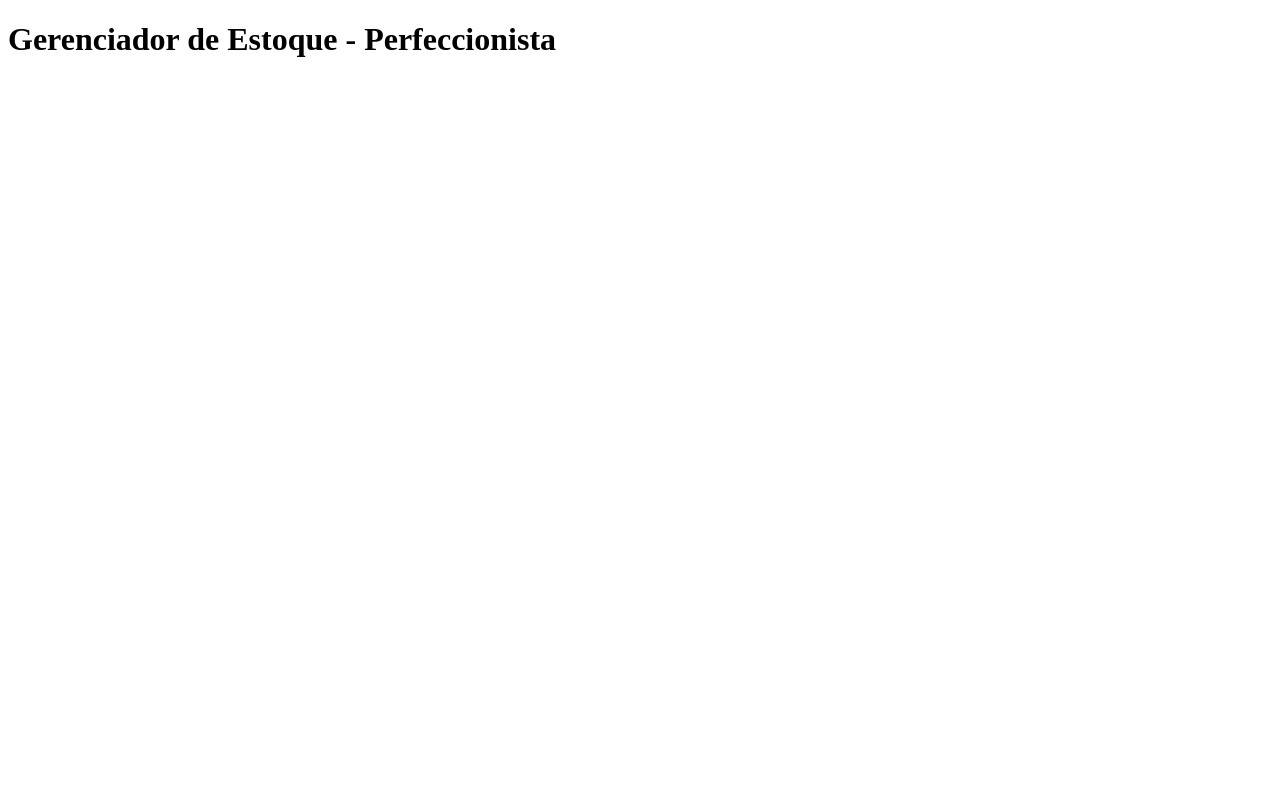
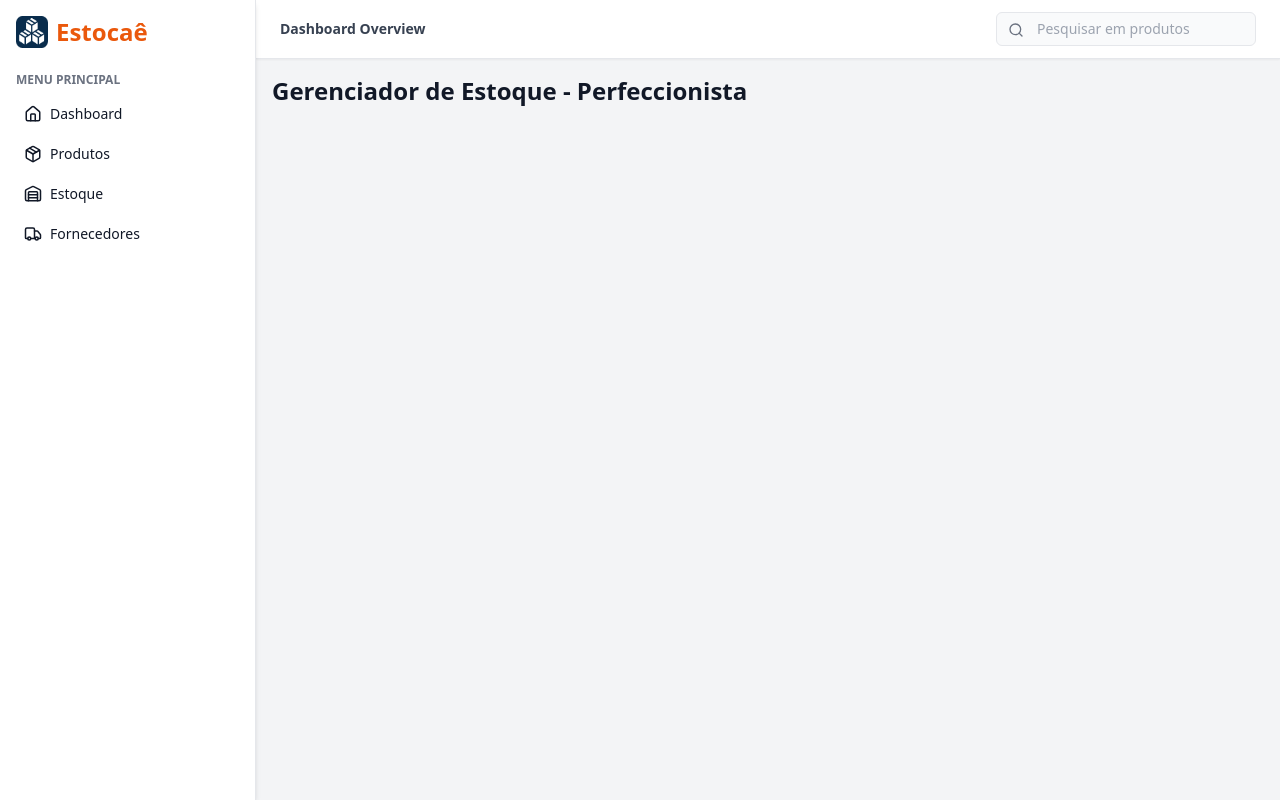
Before and after one commit to PhantomTrainer2/Trabalho2EngSoftware, a Next.js app in the folder Perfeccionista/frontend/: page / in a window 1280 px wide. Built offline with nearby package versions, Linux system fonts and the light colour scheme.

Commit message:
feat: implements header and sidebar

```diff
--- a/Perfeccionista/frontend/package.json
+++ b/Perfeccionista/frontend/package.json
@@ -9,6 +9,8 @@
   },
   "dependencies": {
     "axios": "^1.4.0",
+    "clsx": "^2.1.1",
+    "lucide-react": "^0.523.0",
     "next": "14.0.4",
     "react": "18.2.0",
     "react-dom": "18.2.0"
--- a/Perfeccionista/frontend/src/app/layout.tsx
+++ b/Perfeccionista/frontend/src/app/layout.tsx
@@ -1,7 +1,17 @@
+import '../styles/globals.css'
+import LayoutWrapper from '../components/LayoutWrapper'
+
+export const metadata = {
+  title: 'Estocaê',
+  description: 'Gerenciador de Estoque',
+}
+
 export default function RootLayout({ children }: { children: React.ReactNode }) {
   return (
     <html lang="pt-BR">
-      <body className="p-8">{children}</body>
+      <body className="min-h-screen bg-gray-100">
+        <LayoutWrapper>{children}</LayoutWrapper>
+      </body>
     </html>
   )
 }
--- /dev/null
+++ b/Perfeccionista/frontend/src/components/Header.tsx
@@ -0,0 +1,36 @@
+'use client'
+import { Menu, Bell, Search } from 'lucide-react'
+import { usePathname } from 'next/navigation'
+
+export default function Header({ toggleSidebar }: { toggleSidebar: () => void }) {
+
+  const pathname = usePathname()
+  const isHome = pathname === '/'
+
+  return (
+    <header className="flex justify-between items-center px-4 md:px-6 py-3 bg-white border-b shadow-sm">
+      <div className="flex items-center gap-3">
+        <button onClick={toggleSidebar} className="md:hidden p-2">
+          <Menu size={24} />
+        </button>
+
+          <div className="hidden md:flex items-center gap-2">
+            {isHome && (
+              <h1 className="text-sm font-semibold text-gray-700">Dashboard Overview</h1>
+            ) }
+          </div>
+        </div>
+
+      <div className="flex items-center gap-4 w-full md:w-auto justify-end">
+        <div className="relative w-full max-w-[200px] md:max-w-xs">
+          <input
+            type="text"
+            placeholder="Pesquisar em produtos"
+            className="w-full pl-10 pr-4 py-1.5 text-sm rounded-md border bg-gray-50 focus:outline-none"
+          />
+          <Search size={16} className="absolute left-3 top-2.5 text-gray-500" />
+        </div>
+      </div>
+    </header>
+  )
+}
--- /dev/null
+++ b/Perfeccionista/frontend/src/components/LayoutWrapper.tsx
@@ -0,0 +1,27 @@
+'use client'
+
+import { useState } from 'react'
+import Sidebar from './Sidebar'
+import Header from './Header'
+
+export default function LayoutWrapper({ children }: { children: React.ReactNode }) {
+    const [sidebarOpen, setSidebarOpen] = useState(false)
+
+    return (
+        <div className="h-screen relative flex flex-col md:flex-row">
+            {/* Película: só no mobile quando sidebar estiver aberta */}
+            {sidebarOpen && (
+                <div
+                    className="fixed inset-0 z-30 bg-black/50 md:hidden"
+                    onClick={() => setSidebarOpen(false)}
+                />
+            )}
+
+            <Sidebar open={sidebarOpen} setOpen={setSidebarOpen} />
+            <div className="flex-1 flex flex-col relative z-10">
+                <Header toggleSidebar={() => setSidebarOpen(!sidebarOpen)} />
+                <main className="flex-1 p-4">{children}</main>
+            </div>
+        </div>
+    )
+}
--- /dev/null
+++ b/Perfeccionista/frontend/src/components/Sidebar.tsx
@@ -0,0 +1,41 @@
+import { Home, Package, Warehouse, Truck } from 'lucide-react'
+import Link from 'next/link'
+import clsx from 'clsx'
+
+export default function Sidebar({ open, setOpen }: { open: boolean; setOpen: (v: boolean) => void }) {
+  return (
+    <>
+      {/* Sidebar */}
+      <aside
+        className={clsx(
+          'fixed md:static top-0 left-0 z-40 h-full w-64 bg-white border-r shadow-md p-4 transform transition-transform duration-300 ease-in-out',
+          {
+            'translate-x-0': open,
+            '-translate-x-full': !open,
+            'md:translate-x-0 md:transition-none': true,
+          }
+        )}
+      >
+        <div className="flex items-center gap-2 mb-6">
+          <img src="/logo.png" alt="Logo" className="w-8 h-8" />
+          <h1 className="text-2xl font-bold text-orange-600">Estocaê</h1>
+        </div>
+        <h2 className="text-xs text-gray-500 font-semibold mb-2">MENU PRINCIPAL</h2>
+        <nav className="flex flex-col gap-1">
+          <Link href="/" className="flex items-center gap-2 p-2 rounded-md hover:bg-gray-100 text-sm" onClick={() => setOpen(false)}>
+            <Home size={18} /> Dashboard
+          </Link>
+          <Link href="/produtos" className="flex items-center gap-2 p-2 rounded-md hover:bg-gray-100 text-sm" onClick={() => setOpen(false)}>
+            <Package size={18} /> Produtos
+          </Link>
+          <Link href="/estoque" className="flex items-center gap-2 p-2 rounded-md hover:bg-gray-100 text-sm" onClick={() => setOpen(false)}>
+            <Warehouse size={18} /> Estoque
+          </Link>
+          <Link href="/fornecedores" className="flex items-center gap-2 p-2 rounded-md hover:bg-gray-100 text-sm" onClick={() => setOpen(false)}>
+            <Truck size={18} /> Fornecedores
+          </Link>
+        </nav>
+      </aside>
+    </>
+  )
+}
```
Also changed, not shown: Perfeccionista/frontend/public/logo.png (added), 1 other file (tests, documents, lock files or other folders).
